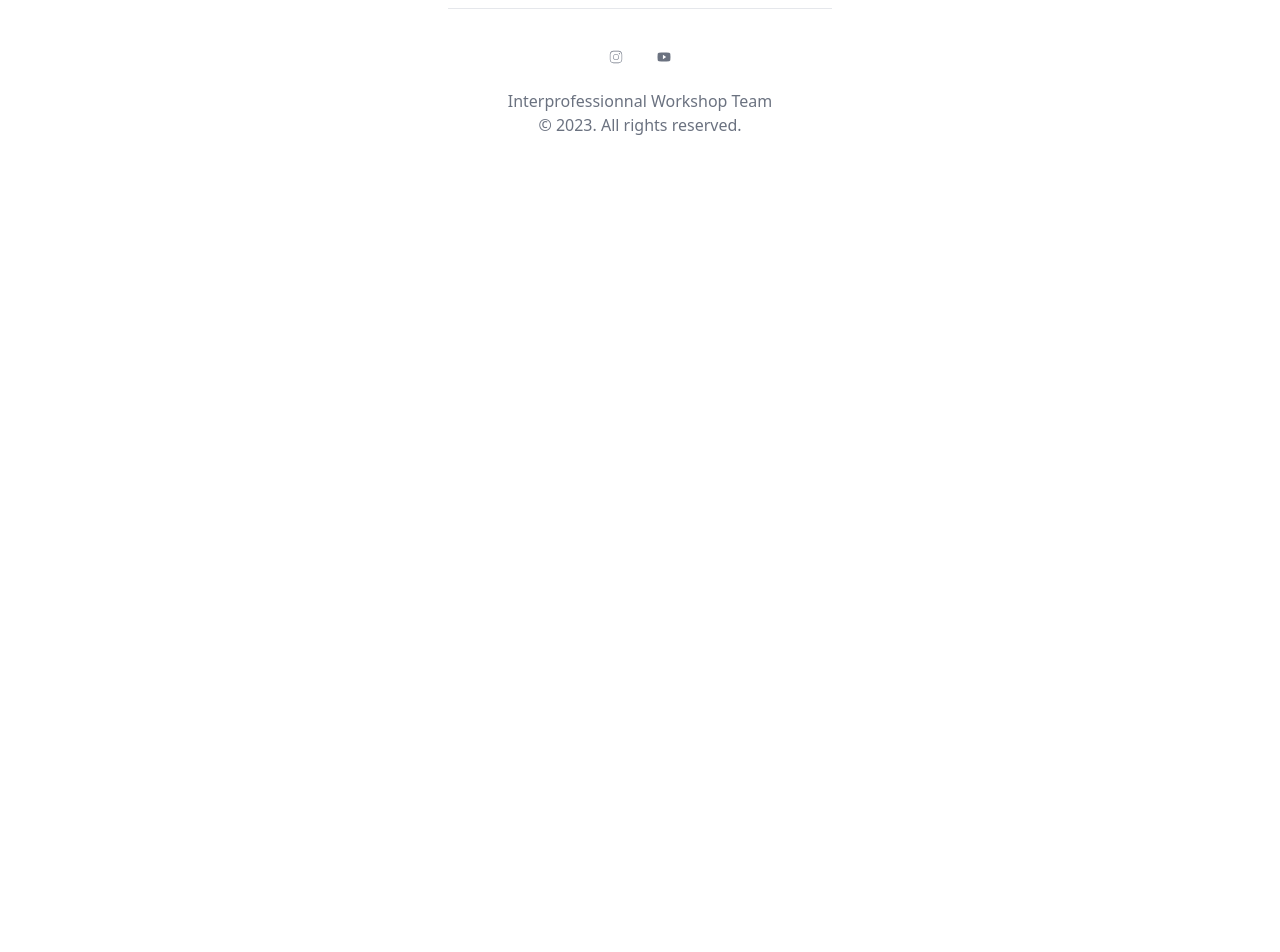
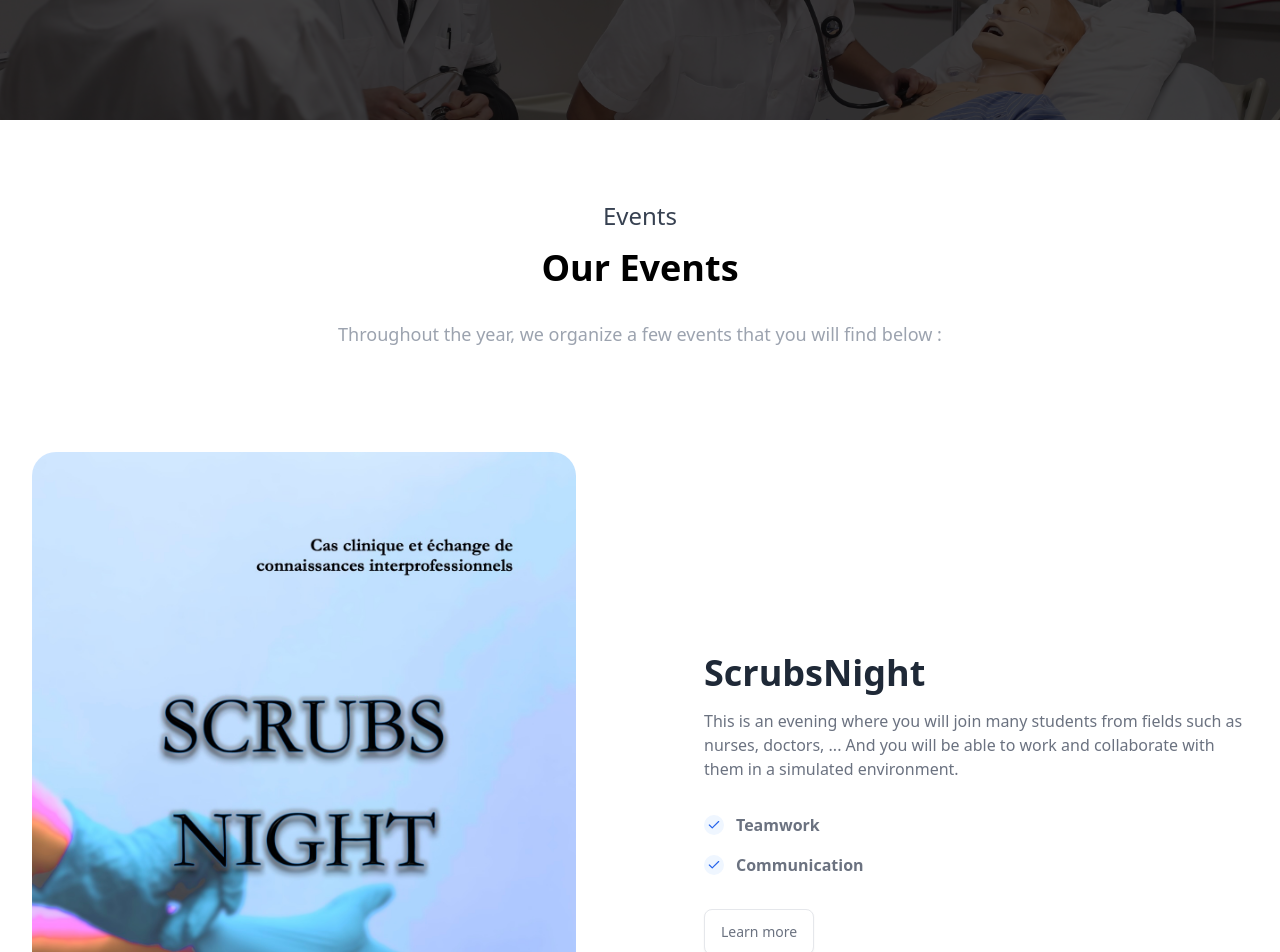
Before and after one commit to Interprofessionnal-Workshop-Team/interprofessionnal-workshop-team, a Next.js app: page /events in a window 1280 px wide. Shown: the part 140-1092 px from the top of the page. Before the commit the page ends 800 px from the top, so only its background shows below. Built offline with nearby package versions, Linux system fonts and the light colour scheme.

Commit message:
added the events page

```diff
--- a/app/events/page.tsx
+++ b/app/events/page.tsx
@@ -1,5 +1,89 @@
 export default function Events() {
-    return (
-      <h1>Events page</h1>
-    )
-  }
+  return (
+    <OurEvents />
+  )
+}
+
+const OurEvents = () => (
+  <>
+    {/* Image cover */}
+    <div className="relative pt-16 pb-32 flex content-center items-center justify-center"
+      style={{
+        minHeight: "10vh"
+      }}>
+      <div className="absolute top-0 w-full h-full bg-center bg-cover"
+        style={{
+          backgroundImage: "url('/home/main.jpg')" // "url('https://images.unsplash.com/photo-1557804506-669a67965ba0?ixlib=rb-1.2.1&ixid=eyJhcHBfaWQiOjEyMDd9&auto=format&fit=crop&w=1267&q=80')"
+        }}>
+        <span id="blackOverlay" className="w-full h-full absolute opacity-75 bg-black"></span>
+      </div>
+    </div>
+
+    {/* Title */}
+    <div className="container relative mx-auto pt-16 pb-8">
+      <div className="items-center flex flex-wrap">
+        <div className="w-full lg:w-1/2 px-4 ml-auto mr-auto text-center">
+          <div>
+            <h1 className="font-md text-2xl text-gray-700 py-4">
+              Events
+            </h1>
+            <h1 className="font-semibold text-4xl">
+              Our Events
+            </h1>
+            <p className="mt-4 text-lg text-gray-400 py-4">
+              Throughout the year, we organize a few events that you will find below :
+            </p>
+          </div>
+        </div>
+      </div>
+    </div>
+
+    {/* Event */}
+    <div className="max-w-[85rem] px-4 py-10 sm:px-6 lg:px-8 lg:py-14 mx-auto">
+      <div className="md:grid md:grid-cols-2 md:items-center md:gap-12 xl:gap-32">
+        <div>
+          <img className="rounded-3xl" src="/events/scrubs_night/scrubs_night_flyer_cover_2023.jpg" alt="Flyer Scrubs Night 2023" />
+        </div>
+
+        <div className="mt-5 sm:mt-10 lg:mt-0">
+          <div className="space-y-6 sm:space-y-8">
+            <div className="space-y-2 md:space-y-4">
+              <h2 className="font-bold text-3xl lg:text-4xl text-gray-800 dark:text-gray-200">
+                ScrubsNight
+              </h2>
+              <p className="text-gray-500">
+                This is an evening where you will join many students from fields such as nurses, doctors, ... And you will be able to work and collaborate with them in a simulated environment.
+              </p>
+            </div>
+
+            <ul role="list" className="space-y-2 sm:space-y-4">
+              <li className="flex space-x-3">
+                <span className="mt-0.5 h-5 w-5 flex justify-center items-center rounded-full bg-blue-50 text-blue-600 dark:bg-blue-800/30 dark:text-blue-500">
+                  <svg className="flex-shrink-0 h-3.5 w-3.5" xmlns="http://www.w3.org/2000/svg" width="24" height="24" viewBox="0 0 24 24" fill="none" stroke="currentColor" stroke-width="2" stroke-linecap="round" stroke-linejoin="round"><polyline points="20 6 9 17 4 12" /></svg>
+                </span>
+                <span className="text-sm sm:text-base text-gray-500">
+                  <span className="font-bold">Teamwork</span>
+                </span>
+              </li>
+
+              <li className="flex space-x-3">
+                <span className="mt-0.5 h-5 w-5 flex justify-center items-center rounded-full bg-blue-50 text-blue-600 dark:bg-blue-800/30 dark:text-blue-500">
+                  <svg className="flex-shrink-0 h-3.5 w-3.5" xmlns="http://www.w3.org/2000/svg" width="24" height="24" viewBox="0 0 24 24" fill="none" stroke="currentColor" stroke-width="2" stroke-linecap="round" stroke-linejoin="round"><polyline points="20 6 9 17 4 12" /></svg>
+                </span>
+                <span className="text-sm sm:text-base text-gray-500">
+                  <span className="font-bold">Communication</span>
+                </span>
+              </li>
+            </ul>
+
+            <div className="flex justify-start">
+              <button type="button" className="py-3 px-4 inline-flex items-center gap-x-2 text-sm font-medium rounded-lg border border-gray-200 bg-white text-gray-500 shadow-sm hover:bg-gray-50 disabled:opacity-50 disabled:pointer-events-none dark:bg-slate-900 dark:border-gray-700 dark:text-white dark:hover:bg-gray-800 dark:focus:outline-none dark:focus:ring-1 dark:focus:ring-gray-600">
+                Learn more
+              </button>
+            </div>
+          </div>
+        </div>
+      </div>
+    </div>
+  </>
+)
--- a/app/team/page.tsx
+++ b/app/team/page.tsx
@@ -35,7 +35,7 @@ const AboutUs = () => (
       <div className="items-center flex flex-wrap">
         <div className="w-full lg:w-1/2 px-4 ml-auto mr-auto text-center">
           <div>
-            <h1 className="font-md text-2xl text-gray-700 py-8">
+            <h1 className="font-md text-2xl text-gray-700 py-4">
               About us
             </h1>
             <h1 className="font-semibold text-4xl">
```
Also changed, not shown: public/events/scrubs_night/scrubs_night_flyer_cover_2023.jpg (added).
